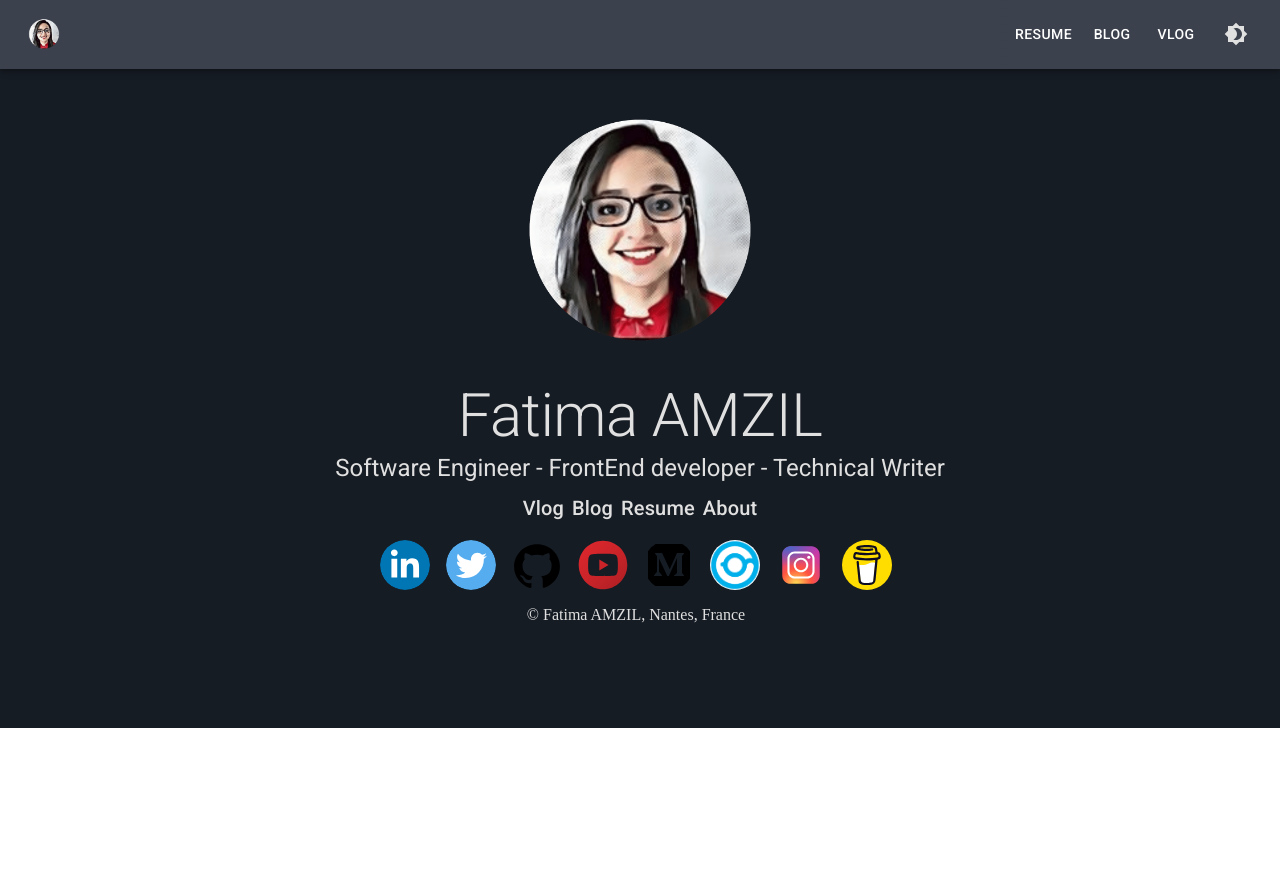
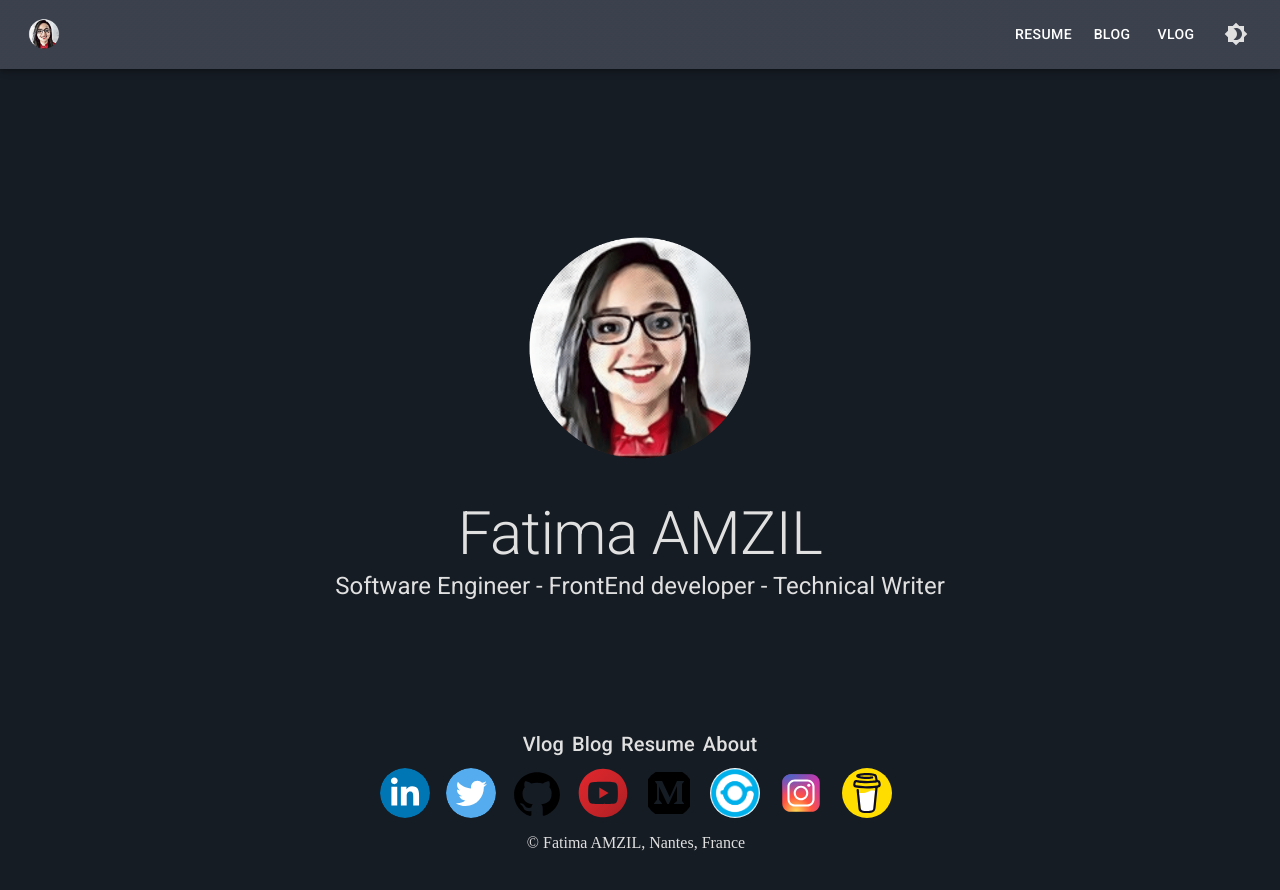
Before and after one commit to famzila/official-website, a React (Create React App) app: page / in a window 1280 px wide. Shown: the top 890 px of the page. Before the commit the page ends 800 px from the top, so only its background shows below. Built offline with nearby package versions, Linux system fonts and the light colour scheme.

Commit message:
update readme

```diff
--- a/src/components/Footer.jsx
+++ b/src/components/Footer.jsx
@@ -24,10 +24,10 @@ export default function Footer() {
             </Grid>
           );
         })}
-        <Grid container direction="row" justifyContent="center" sx={{ mt: 1}}>
+        <Grid container direction="row" justifyContent="center" >
           <SocialMedia />
         </Grid>
-        <Grid container direction="row" justifyContent="center" sx={{ mt: 1, mb: 3 }}>
+        <Grid container direction="row" justifyContent="center" sx={{ mt: 1 }}>
           <Typography variant="p" component="p">
             © Fatima AMZIL, Nantes, France
           </Typography>
--- a/src/pages/Home.jsx
+++ b/src/pages/Home.jsx
@@ -1,10 +1,21 @@
 import React from "react";
-import { Avatar, Typography } from "@mui/material";
+import { Avatar, Box, Typography } from "@mui/material";
 import me from "../assets/img/me.png";
 
 export default function Home() {
   return (
-    <>
+    <Box
+      component="article"
+      sx={{
+        padding: "40px",
+        display: "flex",
+        alignItems: "center",
+        justifyContent: "center",
+        flexDirection: "column",
+        minHeight: "560px",
+        backgroundColor: "background.default",
+      }}
+    >
         <Avatar alt="Fatima AMZIL" src={me} sx={{ width: 300, height: 300 }} />
         <Typography variant="h2" component="h2">
           Fatima AMZIL
@@ -12,6 +23,6 @@ export default function Home() {
         <Typography variant="h5" component="h2">
           Software Engineer - FrontEnd developer - Technical Writer
         </Typography>
-    </>
+    </Box>
   );
 }
```
Also changed, not shown: 1 other file (tests, documents, lock files or other folders).
